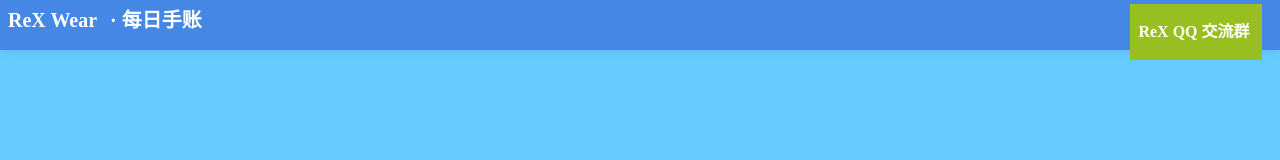
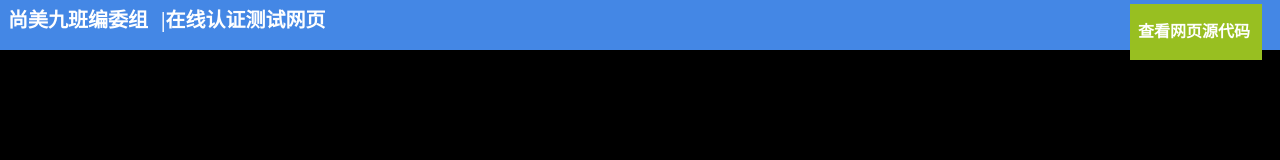
Before and after one commit to TianWangFuture/TWFuture.github.io, a plain HTML site: page index.html in a window 1280 px wide. Drawn offline with Linux system fonts and the light colour scheme.

Commit message:
Update index.html

```diff
--- a/index.html
+++ b/index.html
@@ -5,7 +5,7 @@
 <title>每日手账 | ReX Wear</title>
 <style>
 body{
-	background-color:#66ccff;
+	background-color:#000000;
 }
 header{
 	z-index: 1000;
@@ -64,9 +64,9 @@ a.rexlink{
 </head>
 <header>
 <span style="float: right;padding-right: 16px;line-height: 48px;font-size: 16px;font-weight:normal;">
-<a class="QQser" href="https://jq.qq.com/?_wv=1027&k=6haIGrDX" target="_blank" style="padding-right: 8px;">ReX QQ 交流群</a>
+<a class="QQser" href="https://github.com/TianWangFuture/index" target="_blank" style="padding-right: 8px;">查看网页源代码</a>
 </span>
-<a class="rexlink" href="https://rexwear.cn/" style="padding-left: 8px;">ReX Wear</a><a class="header-title">· 每日手账</a>
+<a class="rexlink" href="#" style="padding-left: 8px;">尚美九班编委组</a><a class="header-title">|在线认证测试网页</a>
 </header>
 <body>
 </body>
```
